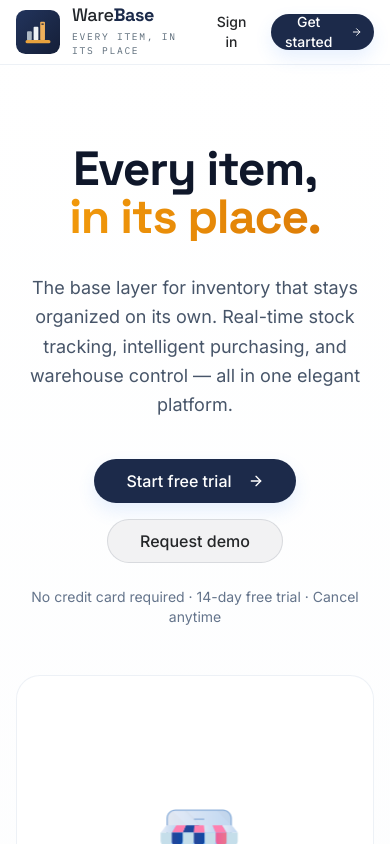
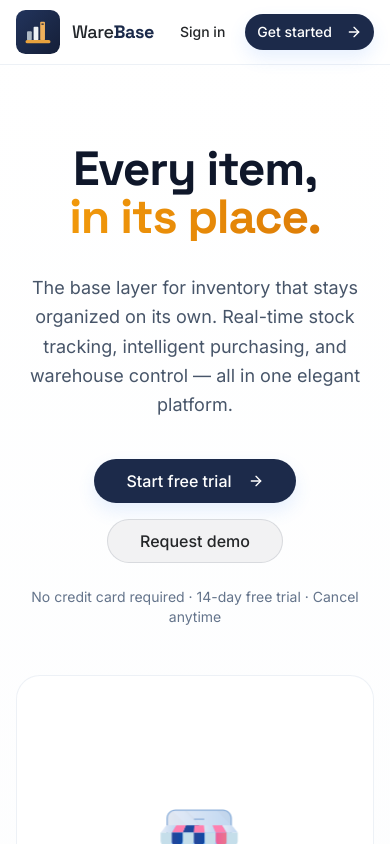
Before and after one commit to Innovativcode/warebase, a Next.js app: page / in a window 390 px wide. Shown: the top 844 px of the page. Built offline with nearby package versions, Linux system fonts and the light colour scheme.

Commit message:
Make landing header responsive on mobile (hide tagline, prevent button wrap)

```diff
--- a/components/brand/warebase-logo.tsx
+++ b/components/brand/warebase-logo.tsx
@@ -28,6 +28,7 @@ type WarebaseLogoProps = {
   className?: string;
   iconClassName?: string;
   wordmarkClassName?: string;
+  taglineClassName?: string;
   showTagline?: boolean;
 };
 
@@ -35,6 +36,7 @@ export function WarebaseLogo({
   className,
   iconClassName,
   wordmarkClassName,
+  taglineClassName,
   showTagline = true,
 }: WarebaseLogoProps) {
   return (
@@ -45,7 +47,7 @@ export function WarebaseLogo({
           Ware<span className="font-bold text-[#1B2A4A]">Base</span>
         </p>
         {showTagline ? (
-          <p className="mt-1.5 font-mono text-[0.6rem] uppercase tracking-[0.18em] text-[#5B6B79]">
+          <p className={cn("mt-1.5 font-mono text-[0.6rem] uppercase tracking-[0.18em] text-[#5B6B79]", taglineClassName)}>
             Every item, in its place
           </p>
         ) : null}
--- a/components/landing/landing-page.tsx
+++ b/components/landing/landing-page.tsx
@@ -74,8 +74,8 @@ export function LandingPage() {
   return (
     <div className="min-h-screen bg-gradient-to-b from-white via-slate-50 to-white">
       <header className="sticky top-0 z-50 border-b border-slate-200/60 bg-white/80 backdrop-blur-xl">
-        <div className="mx-auto flex h-16 max-w-7xl items-center justify-between px-4 sm:px-6 lg:px-8">
-          <WarebaseLogo className="h-8" />
+        <div className="mx-auto flex h-16 max-w-7xl items-center justify-between gap-3 px-4 sm:px-6 lg:px-8">
+          <WarebaseLogo className="h-8 shrink" taglineClassName="hidden md:block" />
           <nav className="hidden items-center gap-8 md:flex">
             <a href="#features" className="text-sm font-medium text-slate-600 transition-colors hover:text-slate-900">
               Features
@@ -87,13 +87,13 @@ export function LandingPage() {
               Contact
             </a>
           </nav>
-          <div className="flex items-center gap-3">
-            <Button variant="ghost" size="sm" onClick={() => router.push("/login")}>
+          <div className="flex shrink-0 items-center gap-2 sm:gap-3">
+            <Button variant="ghost" size="sm" className="whitespace-nowrap px-3" onClick={() => router.push("/login")}>
               Sign in
             </Button>
-            <Button size="sm" onClick={() => router.push("/register")}>
+            <Button size="sm" className="whitespace-nowrap px-3 sm:px-4" onClick={() => router.push("/register")}>
               Get started
-              <ArrowRight className="ml-2 h-4 w-4" />
+              <ArrowRight className="ml-1.5 h-4 w-4 sm:ml-2" />
             </Button>
           </div>
         </div>
```
